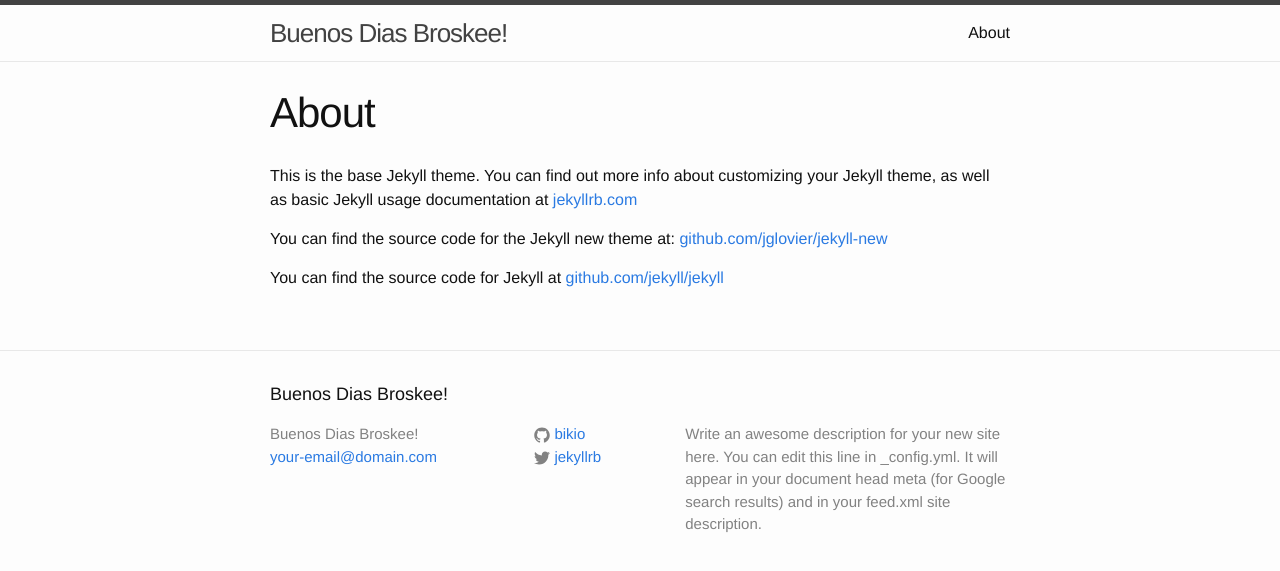
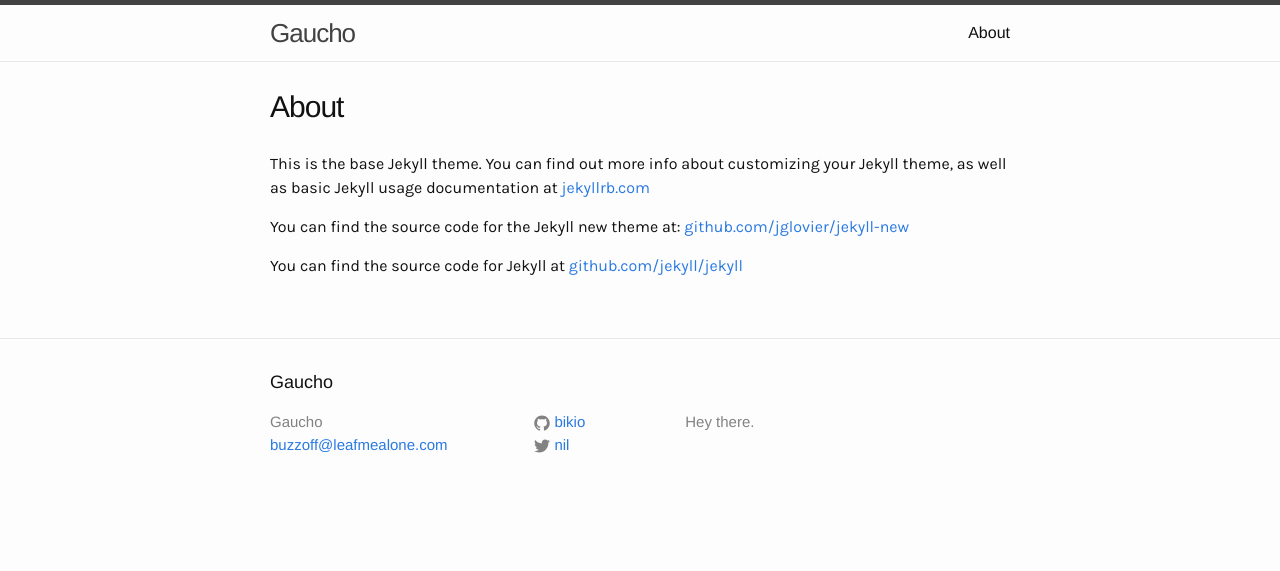
Before and after one commit to bikio/bikio.github.io, a Jekyll site: the page built from about.md, in a window 1280 px wide. Shown: the top 571 px of the page. Built offline with Jekyll 4.4.1, drawn with Linux system fonts in a browser that asks for light colours.

Commit message:
custom css play

```diff
--- a/_config.yml
+++ b/_config.yml
@@ -1,13 +1,10 @@
 # Site settings
-title: Buenos Dias Broskee!
-email: your-email@domain.com
-description: > # this means to ignore newlines until "baseurl:"
-  Write an awesome description for your new site here. You can edit this
-  line in _config.yml. It will appear in your document head meta (for
-  Google search results) and in your feed.xml site description.
+title: Gaucho
+email: buzzoff@leafmealone.com
+description: Hey there.
 baseurl: "" # the subpath of your site, e.g. /blog/
 url: "http://yourdomain.com" # the base hostname & protocol for your site
-twitter_username: jekyllrb
+twitter_username: nil
 github_username:  bikio
 
 # Build settings
--- a/_includes/footer.html
+++ b/_includes/footer.html
@@ -8,7 +8,7 @@
       <div class="footer-col  footer-col-1">
         <ul class="contact-list">
           <li>{{ site.title }}</li>
-          <li><a href="mailto:{{ site.email }}">{{ site.email }}</a></li>
+          <li><a href="mailto:{{ agbabiki@gmail.com }}">{{ site.email }}</a></li>
         </ul>
       </div>
 
--- a/_includes/head.html
+++ b/_includes/head.html
@@ -5,7 +5,7 @@
 
     <title>{% if page.title %}{{ page.title }}{% else %}{{ site.title }}{% endif %}</title>
     <meta name="description" content="{{ site.description }}">
-
+    <link href='http://fonts.googleapis.com/css?family=Karla' rel='stylesheet' type='text/css'>
     <link rel="stylesheet" href="{{ "/css/main.css" | prepend: site.baseurl }}">
     <link rel="canonical" href="{{ page.url | replace:'index.html','' | prepend: site.baseurl | prepend: site.url }}">
 </head>
--- a/_includes/header.html
+++ b/_includes/header.html
@@ -5,13 +5,13 @@
     <a class="site-title" href="{{ site.baseurl }}/">{{ site.title }}</a>
 
     <nav class="site-nav">
-      <a href="#" class="menu-icon">
+ <!--      <a href="#" class="menu-icon">
         <svg viewBox="0 0 18 15">
           <path fill="#424242" d="M18,1.484c0,0.82-0.665,1.484-1.484,1.484H1.484C0.665,2.969,0,2.304,0,1.484l0,0C0,0.665,0.665,0,1.484,0 h15.031C17.335,0,18,0.665,18,1.484L18,1.484z"/>
           <path fill="#424242" d="M18,7.516C18,8.335,17.335,9,16.516,9H1.484C0.665,9,0,8.335,0,7.516l0,0c0-0.82,0.665-1.484,1.484-1.484 h15.031C17.335,6.031,18,6.696,18,7.516L18,7.516z"/>
           <path fill="#424242" d="M18,13.516C18,14.335,17.335,15,16.516,15H1.484C0.665,15,0,14.335,0,13.516l0,0 c0-0.82,0.665-1.484,1.484-1.484h15.031C17.335,12.031,18,12.696,18,13.516L18,13.516z"/>
         </svg>
-      </a>
+      </a> -->
 
       <div class="trigger">
         {% for page in site.pages %}
--- a/_sass/_layout.scss
+++ b/_sass/_layout.scss
@@ -198,7 +198,7 @@
 }
 
 .post-title {
-    font-size: 42px;
+    font-size: 30px;
     letter-spacing: -1px;
     line-height: 1;
 
@@ -209,6 +209,7 @@
 
 .post-content {
     margin-bottom: $spacing-unit;
+    font-family: "Karla", sans-serif;
 
     h2 {
         font-size: 32px;
--- a/css/main.scss
+++ b/css/main.scss
@@ -2,7 +2,6 @@
 # Only the main Sass file needs front matter (the dashes are enough)
 ---
 @charset "utf-8";
-
 
 
 // Our variables
```
Also changed, not shown: 1 other file.
